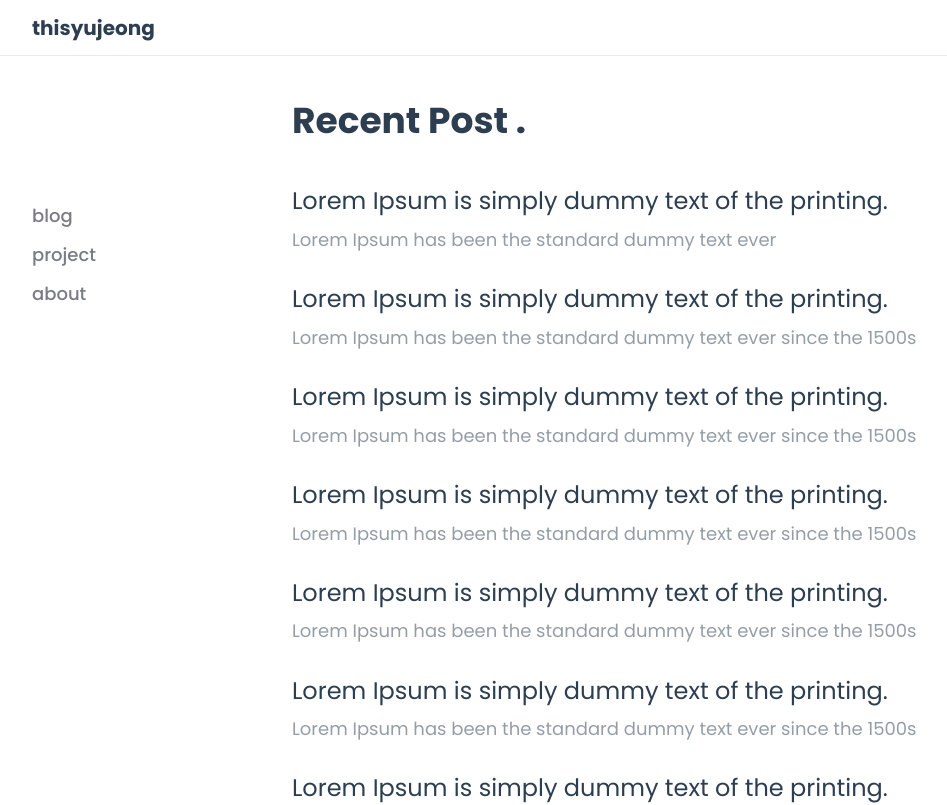
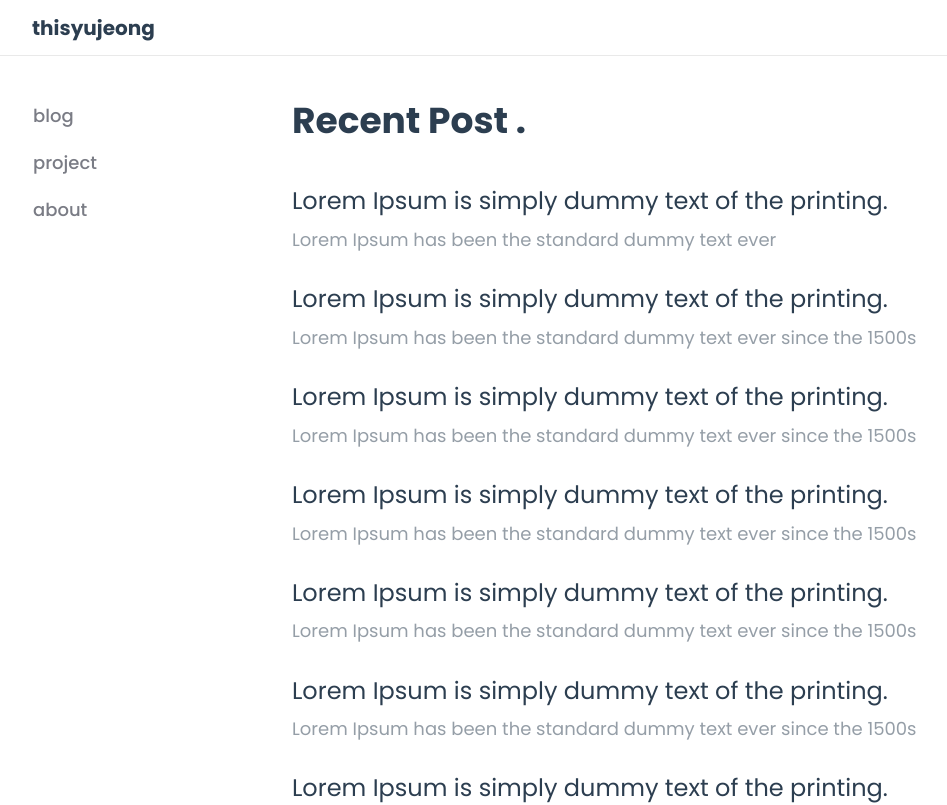
Before and after one commit to thisyujeong/thisyujeong-dev, a Next.js app: page / in a window 1280 px wide. Shown: the top 805 px of the page, without its empty margins (60-1007 px from the left). Built offline with nearby package versions, Linux system fonts and the light colour scheme.

Commit message:
style: edit style

```diff
--- a/components/Layout/SideNav.style.ts
+++ b/components/Layout/SideNav.style.ts
@@ -1,25 +1,38 @@
 import styled from '@emotion/styled';
 
 export const SideNavContainer = styled.div`
-  padding-top: 100px;
   display: flex;
   flex-direction: column;
   text-transform: lowercase;
   ul {
-    padding-right: 16px;
-    margin-left: -16px;
+    position: sticky;
+    top: 96px;
+    padding-right: 24px;
+    margin-left: -12px;
   }
+
+  li {
+    margin-bottom: 8px;
+  }
+
   a {
     display: block;
-    padding: 7px 16px;
+    padding: 6px 12px;
     color: #7a7c85;
     font-size: 18px;
     font-weight: 500;
     border-radius: 8px;
+    border: 1px solid transparent;
+    transition: all 0.2s ease;
 
+    &.selected {
+      color: #fb673e;
+      border-color: #ffd6ca;
+      background: #fffafa;
+    }
     &:hover {
       color: #fb673e;
-      background: #f5f5f7;
+      background: #fffafa;
     }
   }
 `;
--- a/components/RecentPost.style.ts
+++ b/components/RecentPost.style.ts
@@ -33,7 +33,7 @@ export const RecentPostCard = styled.div`
       border-right: 2px solid #fb673e;
       border-bottom: 2px solid #fb673e;
       margin-right: 10px;
-      transition: 0.4s ease;
+      transition: 0.2s ease;
       transform: translateY(-50%) rotate(-45deg);
       opacity: 0;
     }
```
